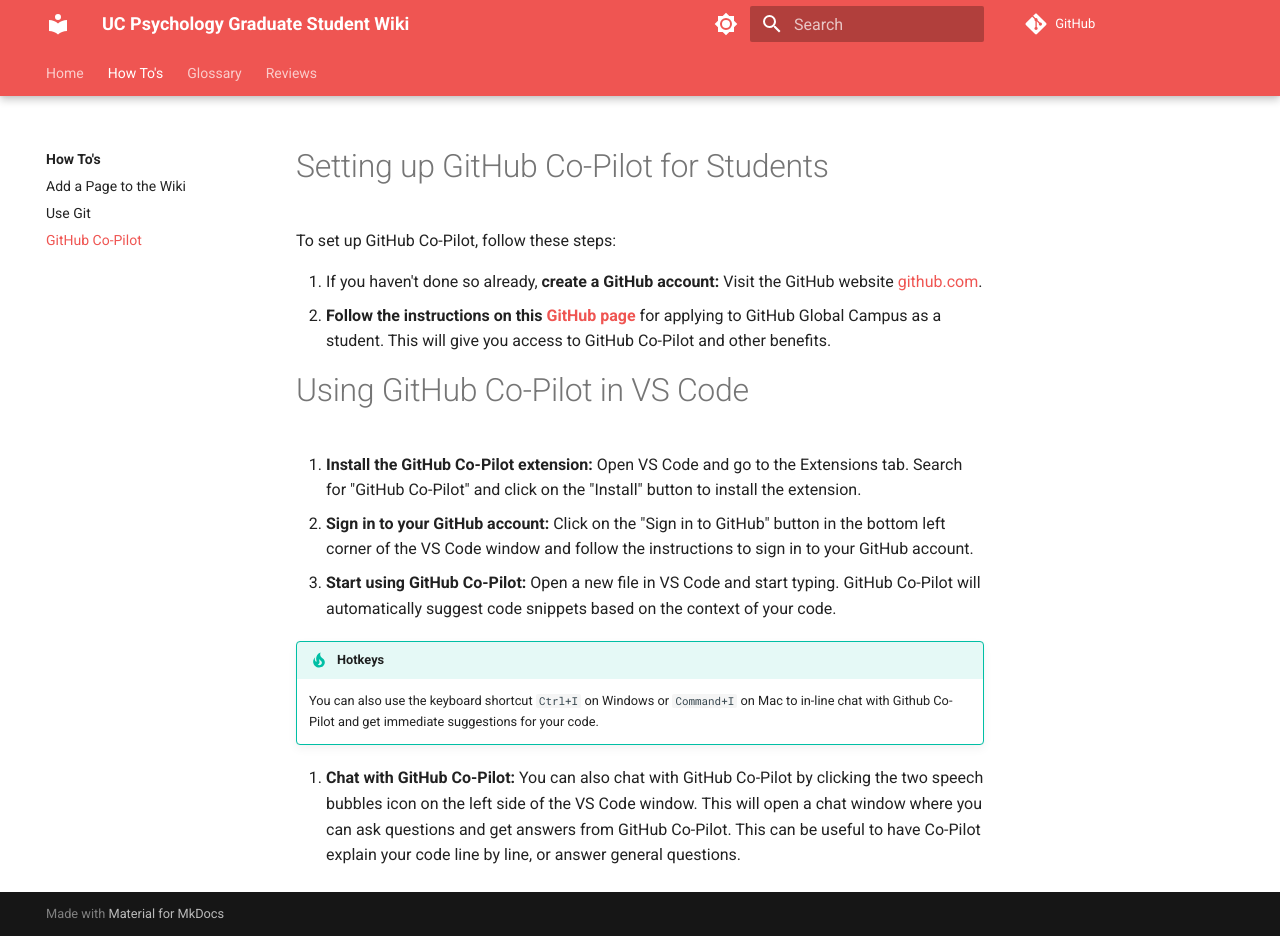
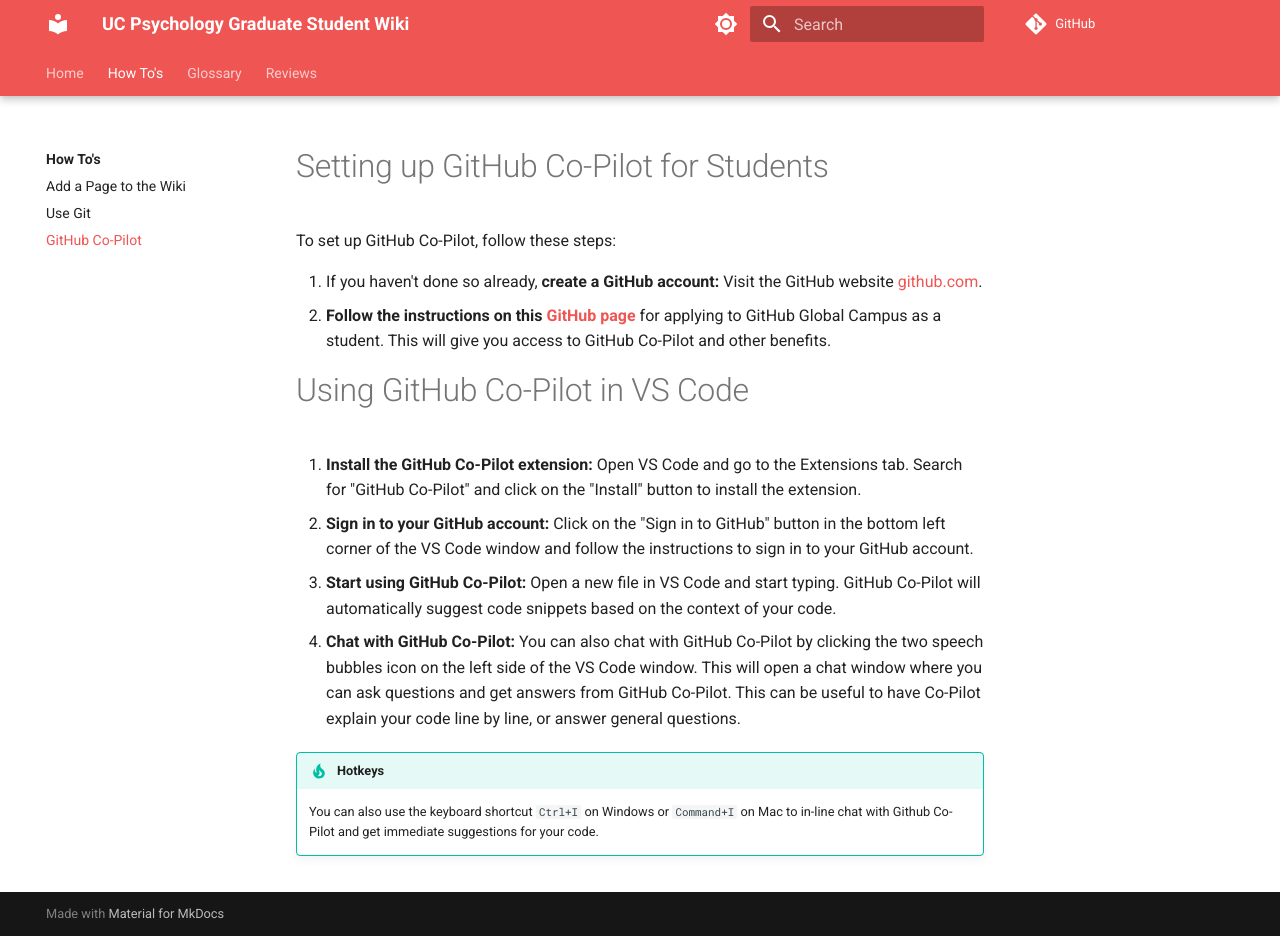
Before and after one commit to UC-Psychology/grad-student-wiki, an MkDocs documentation site: the page built from docs/howtos/copilot.md, in a window 1280 px wide and 936 px high. Built offline with MkDocs 1.6.1 and Material for MkDocs 9.7.7, drawn with Linux system fonts in a browser that asks for light colours; comment, search, counter and statistics services are not loaded.

Commit message:
fix instructions/admonition on page

```diff
--- a/docs/howtos/copilot.md
+++ b/docs/howtos/copilot.md
@@ -10,6 +10,7 @@
 1. **Install the GitHub Co-Pilot extension:** Open VS Code and go to the Extensions tab. Search for "GitHub Co-Pilot" and click on the "Install" button to install the extension.
 2. **Sign in to your GitHub account:** Click on the "Sign in to GitHub" button in the bottom left corner of the VS Code window and follow the instructions to sign in to your GitHub account.
 3. **Start using GitHub Co-Pilot:** Open a new file in VS Code and start typing. GitHub Co-Pilot will automatically suggest code snippets based on the context of your code.
+4. **Chat with GitHub Co-Pilot:** You can also chat with GitHub Co-Pilot by clicking the two speech bubbles icon on the left side of the VS Code window. This will open a chat window where you can ask questions and get answers from GitHub Co-Pilot. This can be useful to have Co-Pilot explain your code line by line, or answer general questions.
+
 !!! Tip "Hotkeys"
     You can also use the keyboard shortcut `Ctrl+I` on Windows or `Command+I` on Mac to in-line chat with Github Co-Pilot and get immediate suggestions for your code.
-4. **Chat with GitHub Co-Pilot:** You can also chat with GitHub Co-Pilot by clicking the two speech bubbles icon on the left side of the VS Code window. This will open a chat window where you can ask questions and get answers from GitHub Co-Pilot. This can be useful to have Co-Pilot explain your code line by line, or answer general questions.
```
